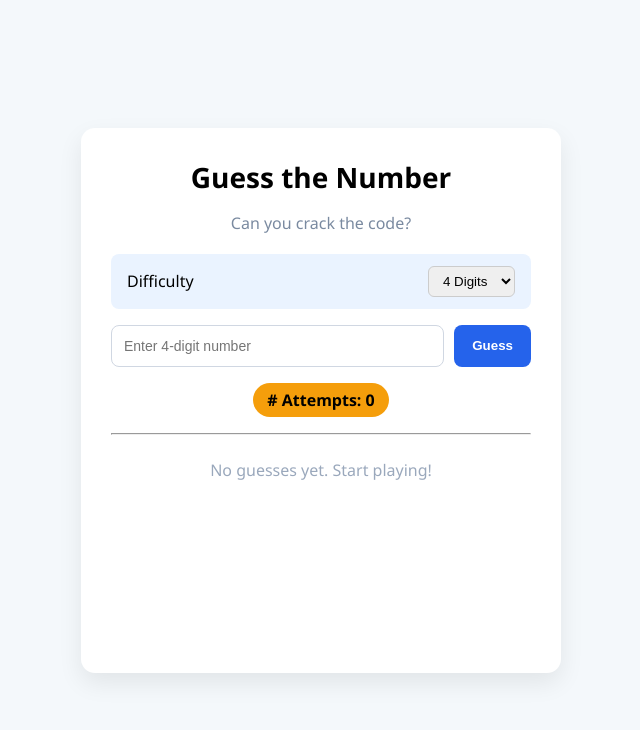
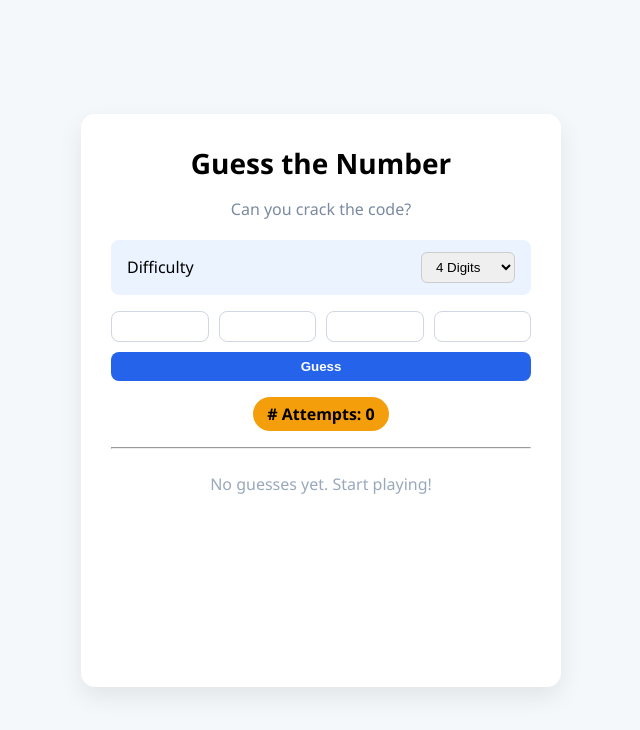
Before and after one commit to nksharma1999/master-mind-game, a React (Vite) app: page / in a window 1280 px wide. Shown: the top 730 px of the page, without its empty margins (319-959 px from the left). Built offline with nearby package versions, Linux system fonts and the light colour scheme.

Commit message:
Input style change

```diff
--- a/src/components/Game.tsx
+++ b/src/components/Game.tsx
@@ -1,6 +1,7 @@
 import { useEffect, useRef, useState } from "react";
 import { toast, ToastContainer } from "react-toastify";
 import { loseMessages, winMessages } from "./Message";
+import OTPInput from "./OTPInput";
 
 interface result {
   guess: string;
@@ -25,7 +26,29 @@ const getRandomWinMessage = (number: string, tries: number, numberSize:number) =
   return randomMsg.replace("{n}", number).replace("{t}", tries.toString());
 };
 
+// Save JSON data to localStorage
+const storeData = (key:string, data:any[]) => {
+  localStorage.setItem(key, JSON.stringify(data));
+};
+
+// Retrieve JSON data from localStorage
+const getInfo = (key:string) => {
+  const storedData = localStorage.getItem(key);
+  return storedData ? JSON.parse(storedData) : null;
+};
+
+const updateData = (key:string, newData:any) => {
+  const existingData = getInfo(key);
+  if (existingData) {
+    const updatedData = [newData, ...existingData ];
+    storeData(key, updatedData);
+  } else {
+    storeData(key, [newData]); // if no existing data, just store new
+  }
+};
+
 const GuessNumberGame:React.FC = () => {
+  const [options] = useState(Array(10).fill(10));
   const [numberLength, setNumberLength] = useState(4);
   const [secretNumber, setSecretNumber] = useState(generateNumber(4));
   const [guess, setGuess] = useState("");
@@ -52,6 +75,10 @@ const GuessNumberGame:React.FC = () => {
     setGuess("");
     setGiveUp(2);
     setWin(false);
+  }
+
+  const guessInput = (val:string) =>{
+    setGuess(val);
   }
 
   function checkGuess() {
@@ -101,6 +128,11 @@ const GuessNumberGame:React.FC = () => {
     setAttempts(attempts + 1);
 
     if (guess === secretNumber) {
+      // updateData("UserHistory",{
+      //   number:guess,
+      //   attempts:attempts+1,
+      //   guessHistory: feedback
+      // })
       setWin(true);
       toast(`🎉 ${getRandomWinMessage(secretNumber, attempts + 1,numberLength)} 🏆`);
       return;
@@ -140,38 +172,12 @@ const GuessNumberGame:React.FC = () => {
         <div className="difficulty-box">
           <span>Difficulty</span>
           <select value={numberLength} onChange={handleLengthChange}>
-            <option value={1}>1 Digits</option>
-            <option value={2}>2 Digits</option>
-            <option value={3}>3 Digits</option>
-            <option value={4}>4 Digits</option>
-            <option value={5}>5 Digits</option>
-            <option value={6}>6 Digits</option>
-            <option value={7}>7 Digits</option>
-            <option value={8}>8 Digits</option>
-            <option value={9}>9 Digits</option>
+            {options.map((_,index) =>{
+              return <option value={index+1}>{index+1} Digits</option>;
+            })}
           </select>
         </div>
-
-        {/* Input + Button */}
-        <div className="guess-row">
-          <input
-            ref={focus}
-            type="text"
-            inputMode="numeric"
-            pattern="[0-9]*"
-            placeholder={`Enter ${numberLength}-digit number`}
-            value={guess}
-            maxLength={numberLength}
-            onChange={(e) => setGuess(e.target.value.replace(/\D/g, ""))}
-            onKeyDown={(e) => {
-              if (e.key === "Enter") {
-                checkGuess();
-              }
-            }}
-          />
-          <button onClick={checkGuess}>Guess</button>
-        </div>
-
+        <OTPInput length={numberLength} onSubmit={checkGuess} guessInput={guessInput} />
         {/* Attempts */}
         <div className="attempts">
           <span># Attempts: {attempts}</span>
--- /dev/null
+++ b/src/components/OTPInput.tsx
@@ -0,0 +1,78 @@
+import React, { useEffect, useState } from "react";
+
+interface OTPInputProps {
+  length?: number; // default 6
+  onSubmit?: () => void;
+  guessInput: (otp:string) => void;
+}
+
+const OTPInput: React.FC<OTPInputProps> = ({ length = 4, onSubmit,guessInput }) => {
+  const [values, setValues] = useState<string[]>(Array(length).fill(""));
+
+  const resetInput = () =>{
+    setValues(Array(length).fill(""));
+  }
+
+  useEffect(()=>{
+    resetInput();
+  },[length])
+
+  const handleChange = (
+    val:string,
+    index: number
+  ) => {
+    const newValues = [...values];
+    newValues[index] = val;
+    setValues(newValues);
+    guessInput(newValues.join(""));
+    if (val && index < length - 1) {
+      const nextInput = document.getElementById(`otp-${index + 1}`);
+      nextInput?.focus();
+    }
+  };
+
+  const handleKeyDown = (
+    e: React.KeyboardEvent<HTMLInputElement>,
+    index: number
+  ) => {
+    if (e.key === "Backspace" && !values[index] && index > 0) {
+      const prevInput = document.getElementById(`otp-${index - 1}`);
+      prevInput?.focus();
+    }
+
+    if (e.key === "Enter") {
+      GuessNumber();
+    }
+  };
+
+  const GuessNumber = () =>{
+    const combined = values.join("");
+    if (onSubmit && combined.length === length){
+        resetInput();
+        onSubmit();
+        const prevInput = document.getElementById(`otp-0`);
+        prevInput?.focus();
+    }
+  }
+
+  return (
+    <div className="guess-row">
+      {values.map((val, i) => (
+        <input
+          key={i}
+          id={`otp-${i}`}
+          type="text"
+          inputMode="numeric"
+          pattern="[0-9]*"
+          maxLength={1}
+          value={val}
+          onChange={(e) => handleChange(e.target.value.replace(/\D/g, ""), i)}
+          onKeyDown={(e) => handleKeyDown(e, i)}
+        />
+      ))}
+      <button onClick={GuessNumber}>Guess</button>
+    </div>
+  );
+};
+
+export default OTPInput;
--- a/src/index.css
+++ b/src/index.css
@@ -53,13 +53,16 @@ body {
   display: flex;
   gap: 10px;
   margin-bottom: 16px;
+  flex-wrap: wrap;
 }
-
 .guess-row input {
   flex: 1;
+  height: 5px;
+  width: 5px;
   padding: 12px;
   border-radius: 8px;
   border: 1px solid #d0d7e2;
+  text-align: center;
   font-size: 14px;
 }
 
@@ -75,9 +78,10 @@ body {
   background: #2563eb;
   color: white;
   border: none;
-  padding: 0 18px;
+  padding: 7px 18px;
   border-radius: 8px;
   font-weight: 600;
+  width: 100%;
   cursor: pointer;
 }
 .newTarget{
@@ -167,14 +171,14 @@ body {
     font-size: 14px;
   } */
 
-  .guess-row {
+  /* .guess-row {
     flex-direction: column;
-  }
+  } */
 
-  .guess-row input {
+  /* .guess-row input {
     /* width: 100%; */
-    font-size: 16px; /* prevents zoom on iOS */
-  }
+    /* font-size: 16px;
+  }  */
 
   .guess-row button {
     width: 100%;
```
Also changed, not shown: src/App.tsx (line endings or trailing spaces).
